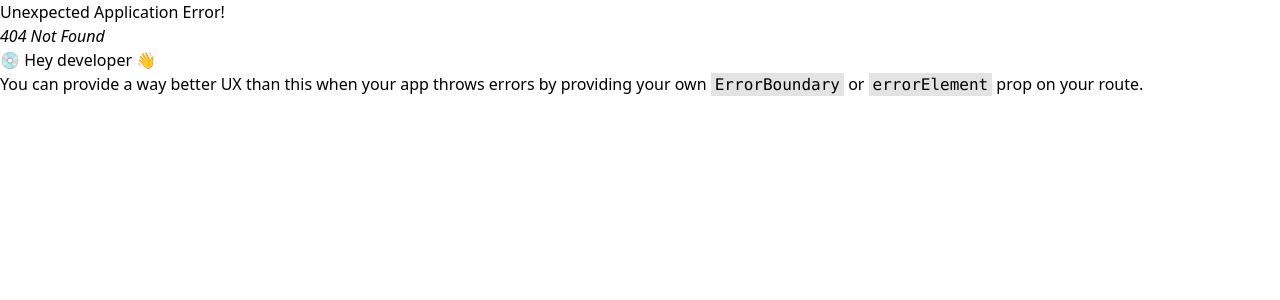
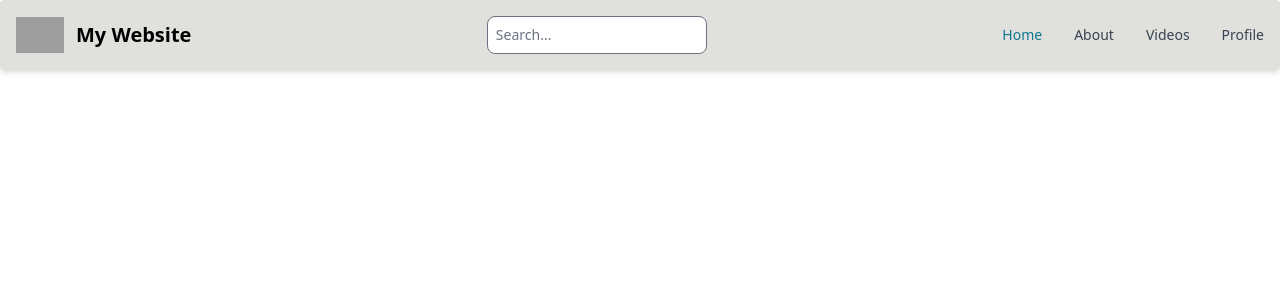
Before and after one commit to Learnathon-By-Geeky-Solutions/h3cker, a React (Vite) app in the folder Client/: page /test in a window 1280 px wide. Before the commit this address had no page. Shown: the top 300 px of the page. Built offline with nearby package versions, Linux system fonts and the light colour scheme; grey boxes are pictures that could not be loaded.

Commit message:
Creating Homepage and Navbar

```diff
--- a/Client/src/Routes/Routes/Routes.jsx
+++ b/Client/src/Routes/Routes/Routes.jsx
@@ -3,12 +3,17 @@ import {
     RouterProvider,
   } from "react-router-dom";
 import App from "../../App";
+import Home from "../../components/Pages/Home/home.jsx"
 
   const router = createBrowserRouter([
     {
       path: "/",
       element: <App/>,
     },
+    {
+      path:"/test",
+      element: <Home/>,
+    },
   ]);
 
     export default router;
--- a/Client/src/components/Pages/Home/home.jsx
+++ b/Client/src/components/Pages/Home/home.jsx
@@ -1,8 +1,12 @@
 import React from 'react'
-
+import { Button } from "flowbite-react";
+import { Alert } from "flowbite-react";
+import NaviagationBar from "../../Shared/Navbar/Navbar";
 const home = () => {
   return (
-    <div>home</div>
+    <div>
+      <NaviagationBar/>
+    </div>
   )
 }
 
--- /dev/null
+++ b/Client/src/components/Shared/Navbar/Navbar.jsx
@@ -0,0 +1,38 @@
+import React from "react";
+import { Navbar } from "flowbite-react";
+
+const NaviagationBar = () => {
+    return(
+      <Navbar fluid rounded className="bg-custom-gray shadow-md p-4">
+      <Navbar.Brand href="/">
+        <img
+          src="https://flowbite.com/docs/images/logo.svg"
+          className="h-6 mr-3 sm:h-9"
+          alt="Logo"
+        />
+        <span className="self-center whitespace-nowrap text-xl font-semibold">
+          My Website
+        </span>
+      </Navbar.Brand>
+      <div className="flex ">
+        <form className="relative hidden md:block">
+          <input
+            type="text"
+            className="border rounded-lg p-2 text-sm"
+            placeholder="Search..."
+          />
+        </form>
+        <Navbar.Toggle />
+      </div>
+      <Navbar.Collapse>
+        <Navbar.Link href="/" active>
+          Home
+        </Navbar.Link>
+        <Navbar.Link href="/about">About</Navbar.Link>
+        <Navbar.Link href="/services">Videos</Navbar.Link>
+        <Navbar.Link href="/contact">Profile</Navbar.Link>
+      </Navbar.Collapse>
+    </Navbar>
+    )
+};
+export default NaviagationBar;
```
